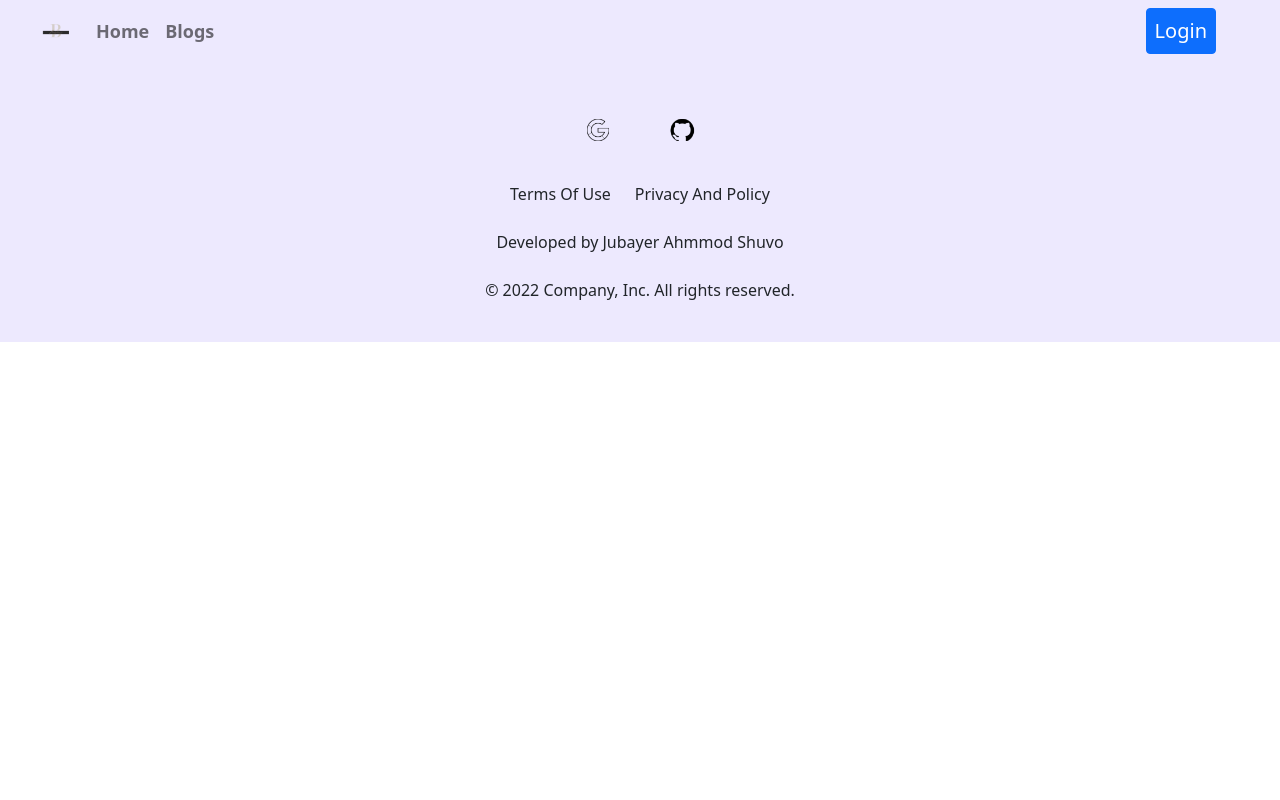
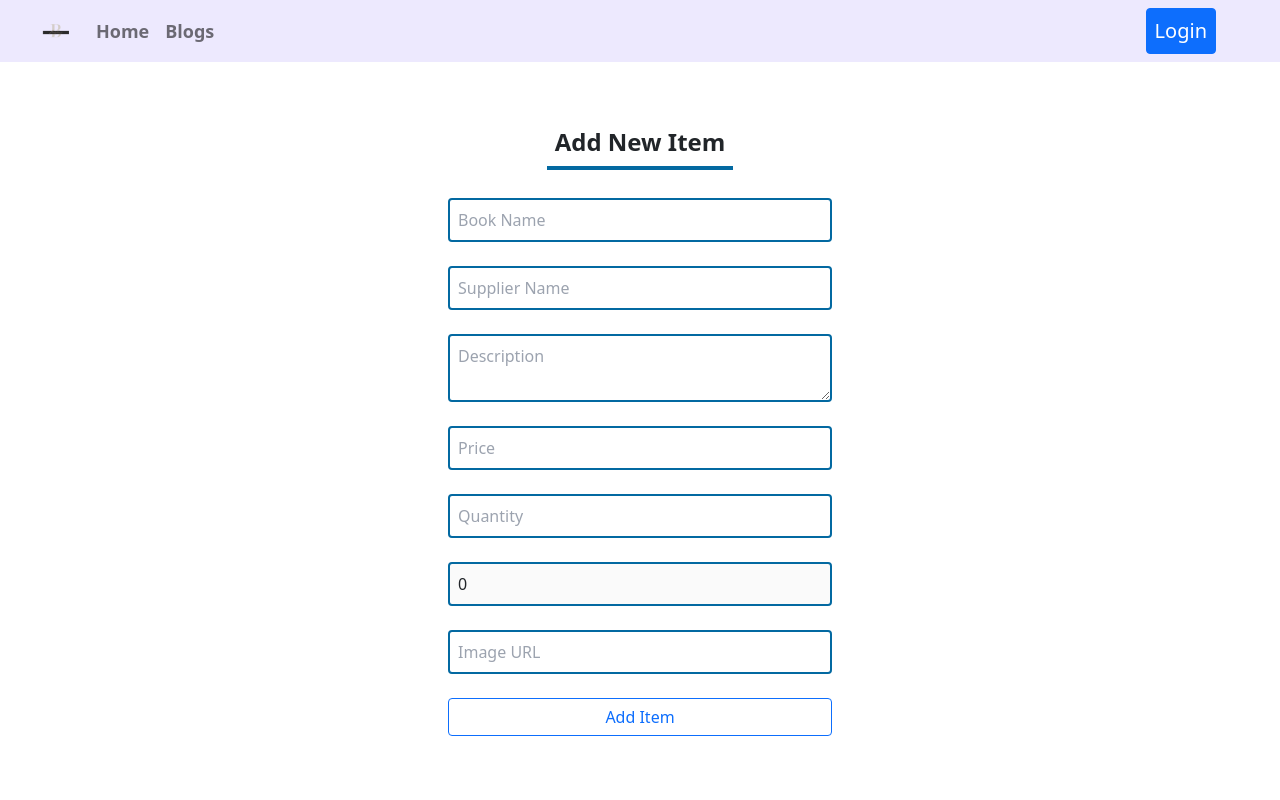
Before and after one commit to JubayerAhmmodShuvo/BookHouse-Client, a React (Create React App) app: page /additems in a window 1280 px wide. Shown: the top 800 px of the page. Built offline with nearby package versions, Linux system fonts and the light colour scheme; no server answers.

Commit message:
add items form and validation done

```diff
--- a/package.json
+++ b/package.json
@@ -14,6 +14,7 @@
     "react-dom": "^18.1.0",
     "react-dotenv": "^0.1.3",
     "react-firebase-hooks": "^5.0.3",
+    "react-hook-form": "^7.30.0",
     "react-parallax-tilt": "^1.7.10",
     "react-router-dom": "^6.3.0",
     "react-scripts": "5.0.1",
--- a/src/components/Pages/AddItems/AddItems.js
+++ b/src/components/Pages/AddItems/AddItems.js
@@ -1,9 +1,88 @@
-import React from 'react';
+import React, { useState } from 'react';
+import { useForm } from "react-hook-form";
+import { ToastContainer, toast } from "react-toastify";
+import Loading from "../Loading/Loading";
+import "react-toastify/dist/ReactToastify.css";
+
 
 const AddItems = () => {
+  const { register, handleSubmit } = useForm();
+  const [loading, setLoading] = useState(false);
+  const onSubmit = (data) => {
+    const url = `http://localhost:5000/books`;
+    fetch(url, {
+      method: "POST",
+      headers: {
+        "Content-Type": "application/json",
+      },
+      body: JSON.stringify(data),
+    }).then(() => {
+      toast.success("Item Added Successfully");
+      window.location.reload();
+    }
+    );
+
+  }
+  if (loading) {
+    return <Loading />;
+  }
   return (
-    <div>
+    <div className="my-16">
+      <h1 className="text-2xl font-bold text-center my-10 ">
+        <span className="border-b-4 border-sky-700 p-2">Add New Item</span>
+      </h1>
+      <form
+        className=" flex flex-column flex-center space-y-6 w-96 mx-auto "
+        onSubmit={handleSubmit(onSubmit)}
+      >
+        <input
+          className="border-2 border-sky-700 rounded p-2"
+          placeholder="Book Name"
+          {...register("book", { required: true, maxLength: 50 })}
+        />
+        <input
+          className="border-2 border-sky-700 rounded p-2 "
+          placeholder="Supplier Name"
+          {...register("supplier", { required: true, maxLength: 50 })}
+        />
+        <textarea
+          className="border-2 border-sky-700 rounded p-2 "
+          placeholder="Description"
+          {...register("description", { required: true })}
+        />
+        <input
+          className="border-2 border-sky-700 rounded p-2 "
+          placeholder="Price"
+          type="text"
+          {...register("price")}
+        />
+        <input
+          className="border-2 border-sky-700 rounded p-2 "
+          placeholder="Quantity"
+          type="number"
+          {...register("quantity")}
+        />
+        <input
+          className="border-2 border-sky-700 rounded p-2 "
+          placeholder="Sold"
+          type="number"
+          {...register("sold")}
+          disabled value={0}
 
+        />
+        <input
+          className="border-2 border-sky-700 rounded p-2 "
+          placeholder="Image URL"
+          {...register("img", { required: true })}
+        />
+
+        <input
+          className="btn btn-outline-primary"
+          type="submit"
+          value="Add Item"
+        />
+      </form>
+      <ToastContainer />
     </div>
   );
 };
--- a/src/components/Pages/AllItem/AllItem.js
+++ b/src/components/Pages/AllItem/AllItem.js
@@ -1,9 +1,12 @@
-import React from 'react';
+import React, { useState } from 'react';
 import { ToastContainer,toast } from "react-toastify";
 import Loading from "../Loading/Loading";
 import "react-toastify/dist/ReactToastify.css";
+import UserItems from '../hooks/UserItems';
 
 const AllItem = ({ item }) => {
+  const [loading, setLoading] = useState(false);
+const   [items, setItems]=UserItems();
 
   const { _id, description, book, img, price, supplier, quantity } = item;
 
@@ -16,12 +19,14 @@ const AllItem = ({ item }) => {
       setTimeout(() => {
         window.location.reload();
       }
-        , 1000);
+      , 1000);
 
 
     });
   }
-
+  if (loading) {
+    return <Loading />;
+  }
 
 
 
--- a/src/components/Pages/BookDetails/BookDetails.js
+++ b/src/components/Pages/BookDetails/BookDetails.js
@@ -1,5 +1,5 @@
 import React from "react";
-import { useParams } from "react-router-dom";
+import { Link, useParams } from "react-router-dom";
 import UseBookDetails from "../hooks/UseBookDetails";
 
 const BookDetails = () => {
@@ -82,7 +82,7 @@ const BookDetails = () => {
             </button>
           )}
 
-          <form className="flex " onSubmit={reStockQuantity} >
+          <form className="flex " onSubmit={reStockQuantity}>
             <input
               className="border-2  mr-4 rounded border-purple-500 p-2"
               type="number"
@@ -93,6 +93,9 @@ const BookDetails = () => {
           </form>
         </div>
       </div>
+      <Link className=" grid w-52 mx-auto my-12" to="/manageitems">
+        <button className="btn btn-primary">Manage Inventory</button>
+      </Link>
     </div>
   );
 };
```
Also changed, not shown: 1 other file (tests, documents, lock files or other folders).
